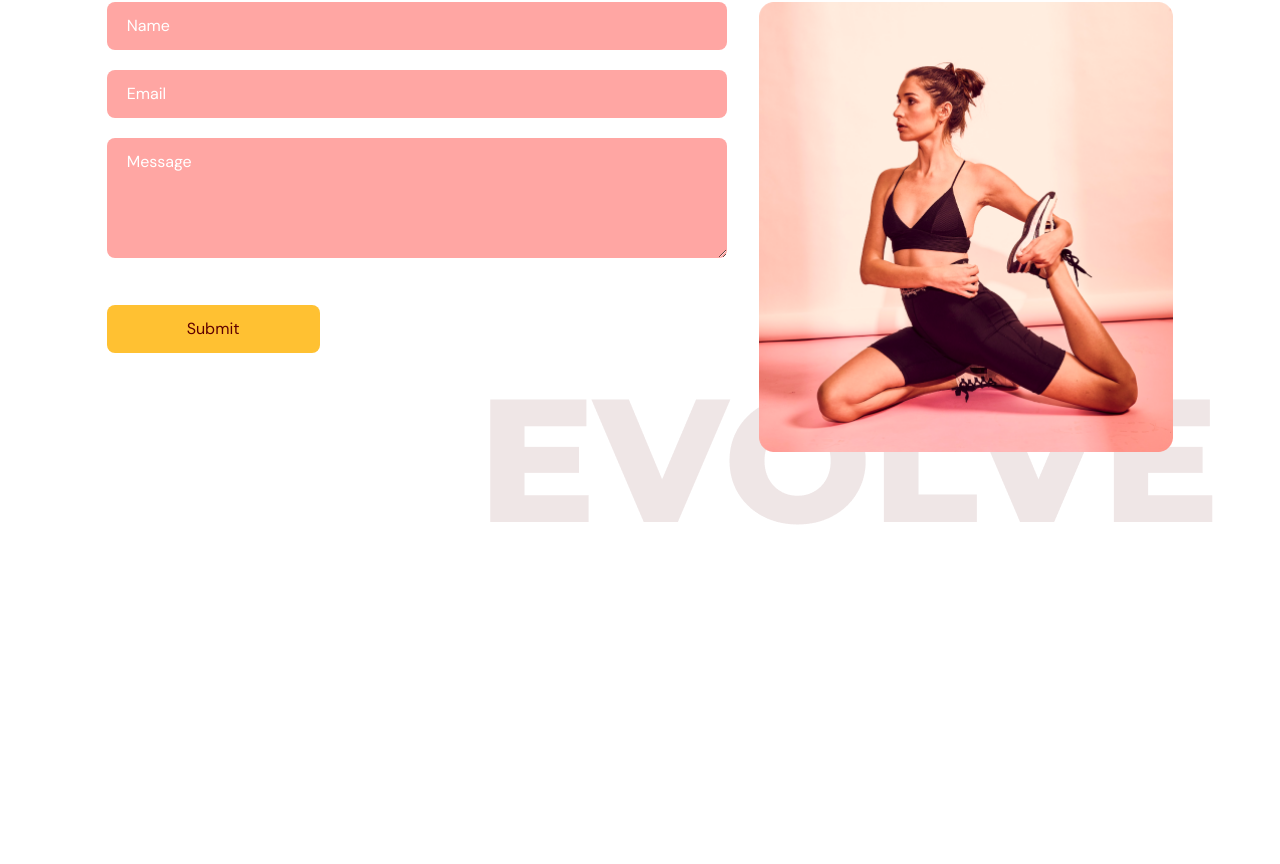
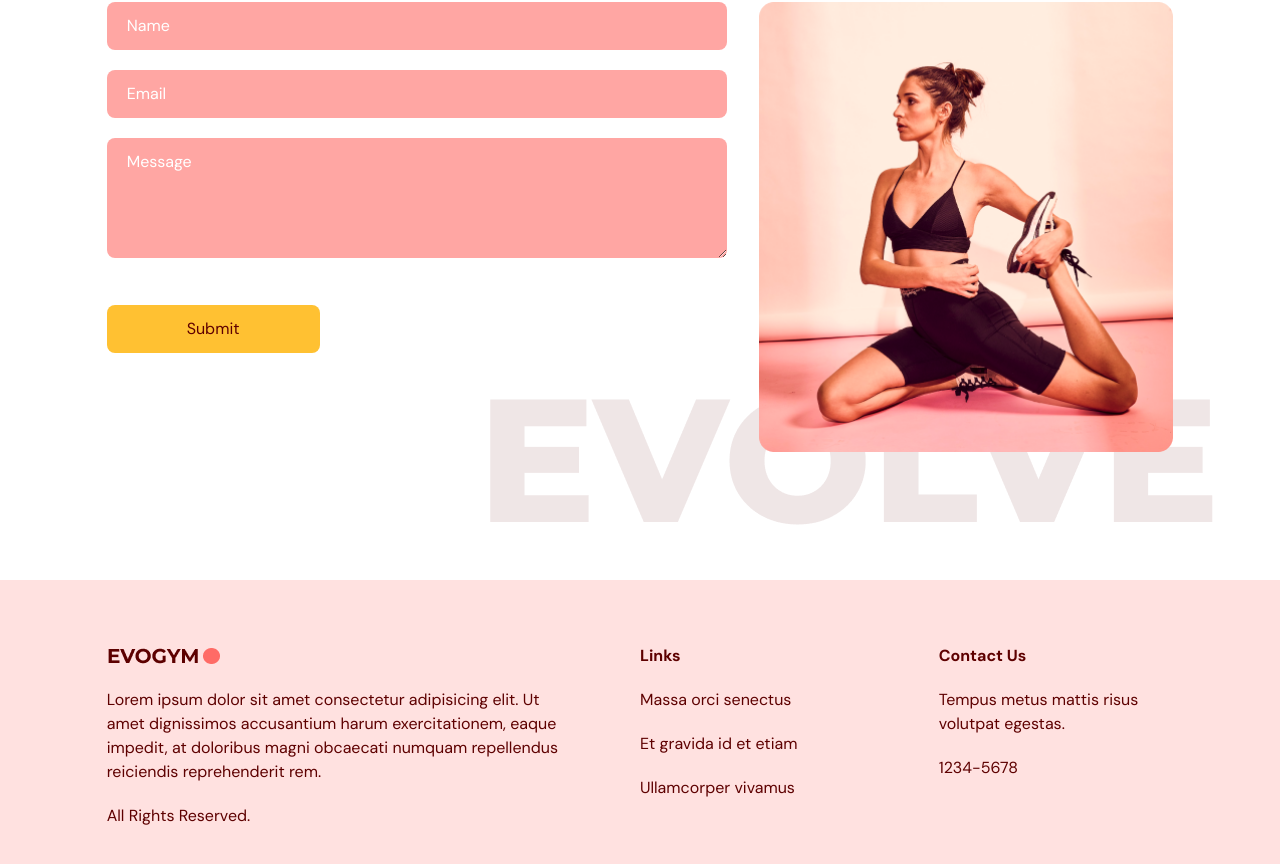
Before and after one commit to pulsar1812/react-ts-gym, a React (Vite) app: page / in a window 1280 px wide. Shown: the part 3284-4148 px from the top of the page. Before the commit the page ends 3864 px from the top, so only its background shows below. Built offline with nearby package versions, Linux system fonts and the light colour scheme.

Commit message:
Finish Footer

```diff
--- a/src/App.tsx
+++ b/src/App.tsx
@@ -6,6 +6,7 @@
 import Benefits from "./scenes/benefits";
 import OurClasses from "./scenes/our-classes";
 import Contact from "./scenes/contact";
+import Footer from "./scenes/footer";
 
 export default function App() {
   const [selectedPage, setSelectedPage] = useState<SelectedPage>(
@@ -38,6 +39,7 @@
       <Benefits setSelectedPage={setSelectedPage} />
       <OurClasses setSelectedPage={setSelectedPage} />
       <Contact setSelectedPage={setSelectedPage} />
+      <Footer />
     </div>
   );
 }
--- /dev/null
+++ b/src/scenes/footer/index.tsx
@@ -0,0 +1,31 @@
+import Logo from "@/assets/Logo.png";
+
+export default function Footer() {
+  return (
+    <footer className="bg-primary-100 py-16">
+      <div className="justify-content mx-auto w-5/6 gap-16 md:flex">
+        <div className="mt-16 basis-1/2 md:mt-0">
+          <img src={Logo} alt="logo" />
+          <p className="my-5">
+            Lorem ipsum dolor sit amet consectetur adipisicing elit. Ut amet
+            dignissimos accusantium harum exercitationem, eaque impedit, at
+            doloribus magni obcaecati numquam repellendus reiciendis
+            reprehenderit rem.
+          </p>
+          <p>All Rights Reserved.</p>
+        </div>
+        <div className="mt-16 basis-1/4 md:mt-0">
+          <h4 className="font-bold">Links</h4>
+          <p className="my-5">Massa orci senectus</p>
+          <p className="my-5">Et gravida id et etiam</p>
+          <p>Ullamcorper vivamus</p>
+        </div>
+        <div className="mt-16 basis-1/4 md:mt-0">
+          <h4 className="font-bold">Contact Us</h4>
+          <p className="my-5">Tempus metus mattis risus volutpat egestas.</p>
+          <p>1234-5678</p>
+        </div>
+      </div>
+    </footer>
+  );
+}
```
